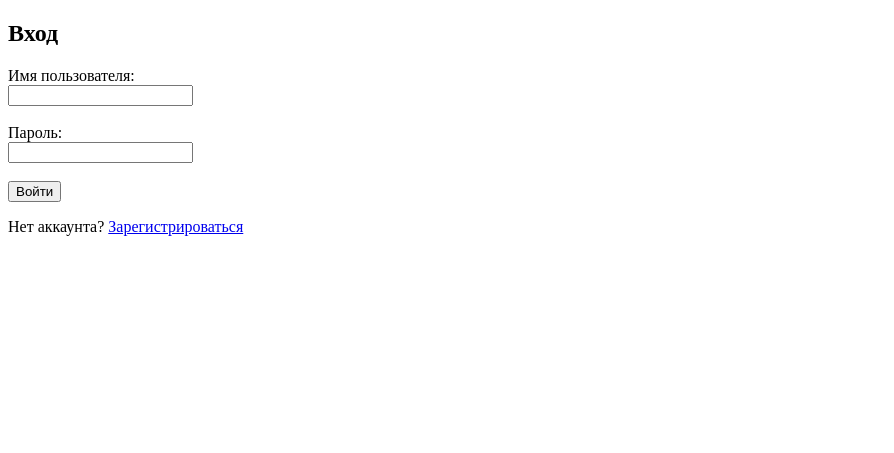
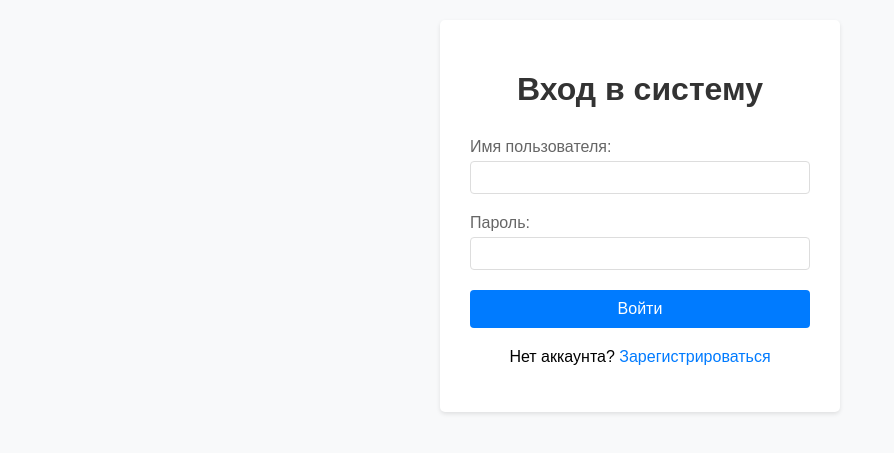
Before and after one commit to RainbowChuck/Resume, a FastAPI app: template templates/login.html in a window 1280 px wide. Shown: the top 453 px of the page, without its empty margins (0-894 px from the left). Run offline with FastAPI, Linux system fonts and the light colour scheme; the template is opened without the code that fills it, so the values that code supplies are empty; parts of the project's set-up code (start-up, migrations or seed data) failed here and were passed over.

Commit message:
login page update

```diff
--- a/templates/login.html
+++ b/templates/login.html
@@ -1,22 +1,102 @@
 <!-- templates/login.html -->
 <!DOCTYPE html>
-<html lang="ru">
+<html>
 <head>
-  <meta charset="UTF-8">
-  <title>Вход</title>
+    <meta charset="UTF-8">
+    <title>Вход в систему</title>
+    <style>
+        body {
+            font-family: Arial, sans-serif;
+            max-width: 400px;
+            margin: 0 auto;
+            padding: 20px;
+            background: #f8f9fa;
+        }
+        .login-container {
+            background: white;
+            padding: 30px;
+            border-radius: 5px;
+            box-shadow: 0 2px 4px rgba(0, 0, 0, 0.1);
+        }
+        h1 {
+            text-align: center;
+            color: #333;
+            margin-bottom: 30px;
+        }
+        .form-group {
+            margin-bottom: 20px;
+        }
+        label {
+            display: block;
+            margin-bottom: 5px;
+            color: #666;
+        }
+        input[type="text"],
+        input[type="password"] {
+            width: 100%;
+            padding: 8px;
+            border: 1px solid #ddd;
+            border-radius: 4px;
+            box-sizing: border-box;
+        }
+        button {
+            width: 100%;
+            padding: 10px;
+            background: #007bff;
+            color: white;
+            border: none;
+            border-radius: 4px;
+            cursor: pointer;
+            font-size: 16px;
+        }
+        button:hover {
+            background: #0056b3;
+        }
+        .error {
+            color: #dc3545;
+            margin-bottom: 20px;
+            text-align: center;
+        }
+        .register-link {
+            text-align: center;
+            margin-top: 20px;
+        }
+        .register-link a {
+            color: #007bff;
+            text-decoration: none;
+        }
+        .register-link a:hover {
+            text-decoration: underline;
+        }
+    </style>
 </head>
 <body>
-  <h2>Вход</h2>
-  <form action="/login" method="post">
-    <label>Имя пользователя:</label><br>
-    <input type="text" name="username" required><br><br>
+    <div class="login-container">
+        <h1>Вход в систему</h1>
 
-    <label>Пароль:</label><br>
-    <input type="password" name="password" required><br><br>
+        {% if error %}
+        <div class="error">
+            {{ error }}
+        </div>
+        {% endif %}
 
-    <button type="submit">Войти</button>
-  </form>
+        <form method="POST" action="/login">
+            <div class="form-group">
+                <label for="username">Имя пользователя:</label>
+                <input type="text" id="username" name="username" required>
+            </div>
 
-  <p>Нет аккаунта? <a href="/register">Зарегистрироваться</a></p>
+            <div class="form-group">
+                <label for="password">Пароль:</label>
+                <input type="password" id="password" name="password" required>
+            </div>
+
+            <button type="submit">Войти</button>
+        </form>
+
+        <div class="register-link">
+            <p>Нет аккаунта? <a href="/register">Зарегистрироваться</a></p>
+        </div>
+    </div>
 </body>
 </html>
```
